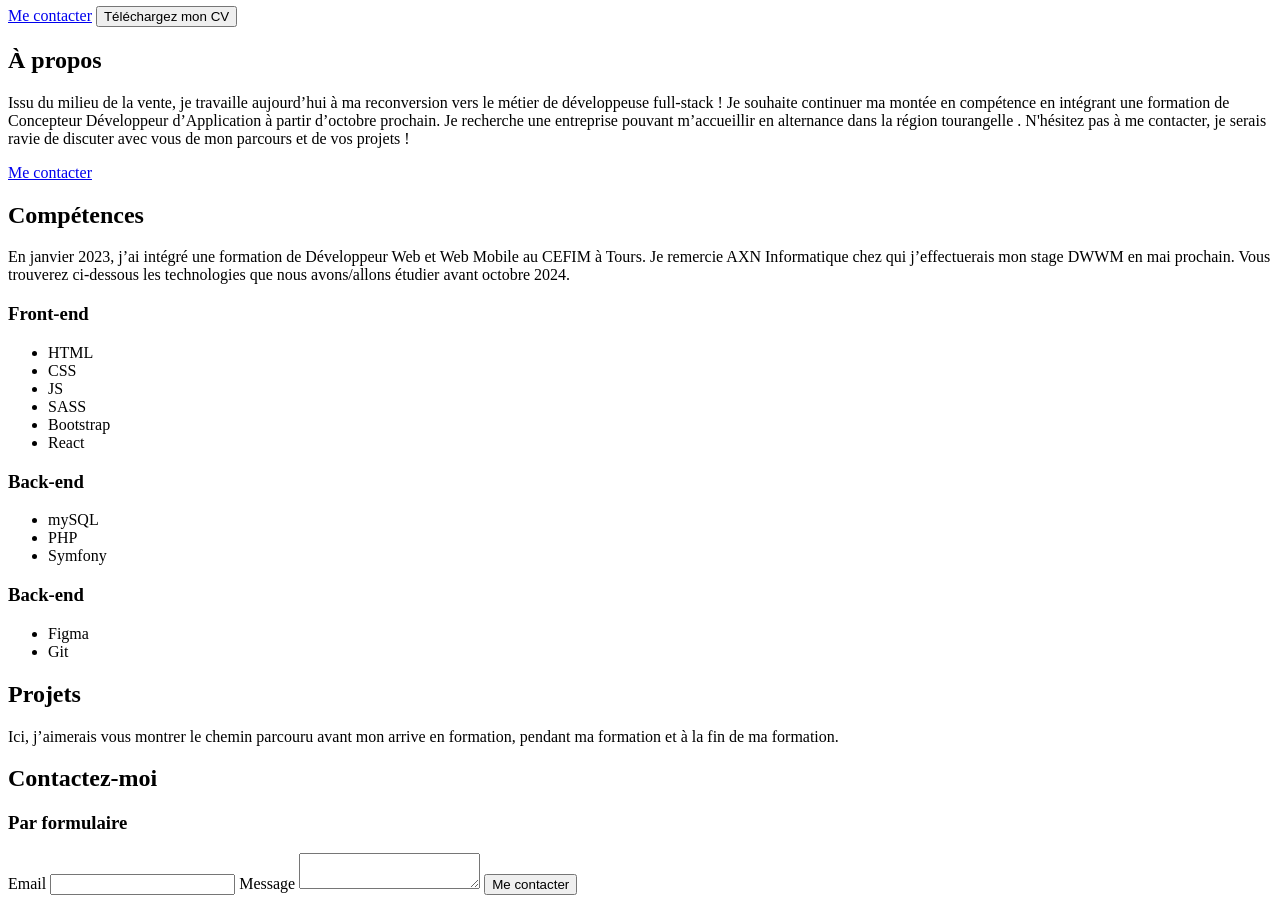
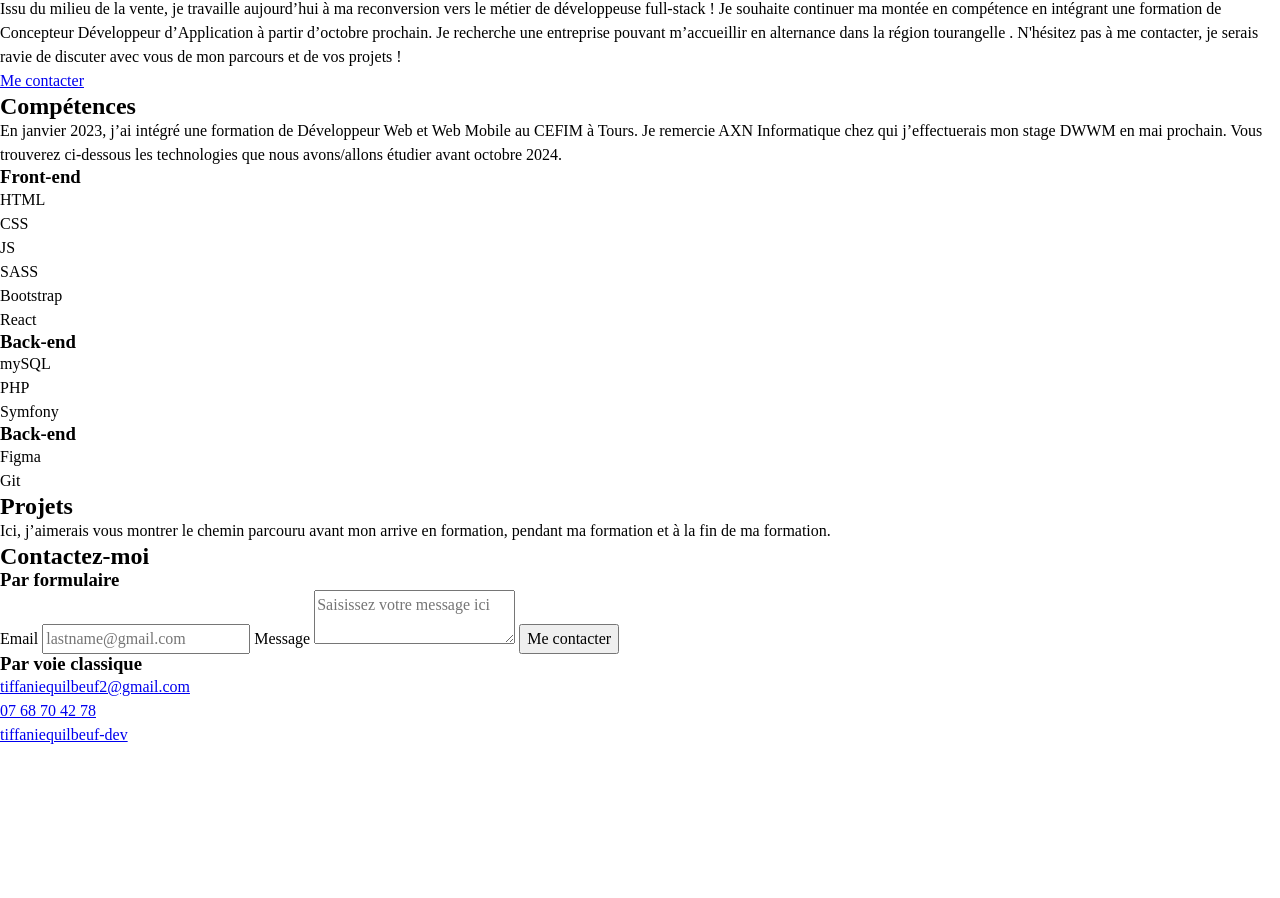
Before and after one commit to tiffaniequilbeuf/portfolio_tiffanie_quilbeuf, a website: page index.html in a window 1280 px wide. Shown: the part 338-1236 px from the top of the page. After the commit the page ends 1085 px from the top, so only its background shows below. Drawn offline with Linux system fonts and the light colour scheme.

Commit message:
MAJOR : SASS init

```diff
--- a/index.html
+++ b/index.html
@@ -6,7 +6,8 @@
     <title>Tiffanie QUILBEUF - Conceptrice Développeuse d'Applications</title>
     <meta name="author" content="Tiffanie QUILBEUF"/>
     <meta name="description" content="Portfolio : Tiffanie QUILBEUF recherche actuellement une entreprise d'accueil pour une alternance en Concepteur Développeur d'Application du 14 octobre 2024 au 6 octobre 2025"/>
-    <link rel="icon" type="image/png" href=""> <!--TODO : se créer un petit favicon avec mes initiales-->
+    <link rel="icon" type="image/png" href="./img/initials-favicon.png">
+    <link rel="stylesheet" href="css/style.css">
 </head>
 
 <body>
@@ -135,16 +136,20 @@
         <form action="" >
             <h3 class="h4">Par formulaire</h3>
             <!--Stop ici pour ce soir-->
-            <label for="">Email</label>
-            <input type="text">
-            <label for="">Message</label>
-            <textarea name="" id=""></textarea>
+            <label for="email">Email</label>
+            <input type="email" id="email" placeholder="lastname@gmail.com">
+            <label for="message">Message</label>
+            <textarea id="message" placeholder="Saisissez votre message ici"></textarea>
             <button type="submit" class="btn contact-me">Me contacter</button>
         </form>
         <div class="classics">
             <h3 class="h4">Par voie classique</h3>
+            <ul class="external-links">
+                <li><a class="external-link" href="mailto:tiffaniequilbeuf2@gmail.com">tiffaniequilbeuf2@gmail.com</a></li>
+                <li><a class="external-link" href="tel:0768704278">07 68 70 42 78</a></li>
+                <li><a class="external-link" href="https://www.linkedin.com/in/tiffaniequilbeuf-dev/">tiffaniequilbeuf-dev</a></li>
+            </ul>
         </div>
-
     </div>
 </footer>
 </body>
--- /dev/null
+++ b/scss/style.scss
@@ -0,0 +1,2 @@
+@import 'reset';
+@import 'helpers';
```
Also changed, not shown: package.json (added, +23 -0 lines), README.md, css/style.css (added), img/initials-favicon.png (added), scss/_helpers.css (renamed from css/_helpers.css), scss/_reset.css (renamed from css/_reset.css), 3 other files.
